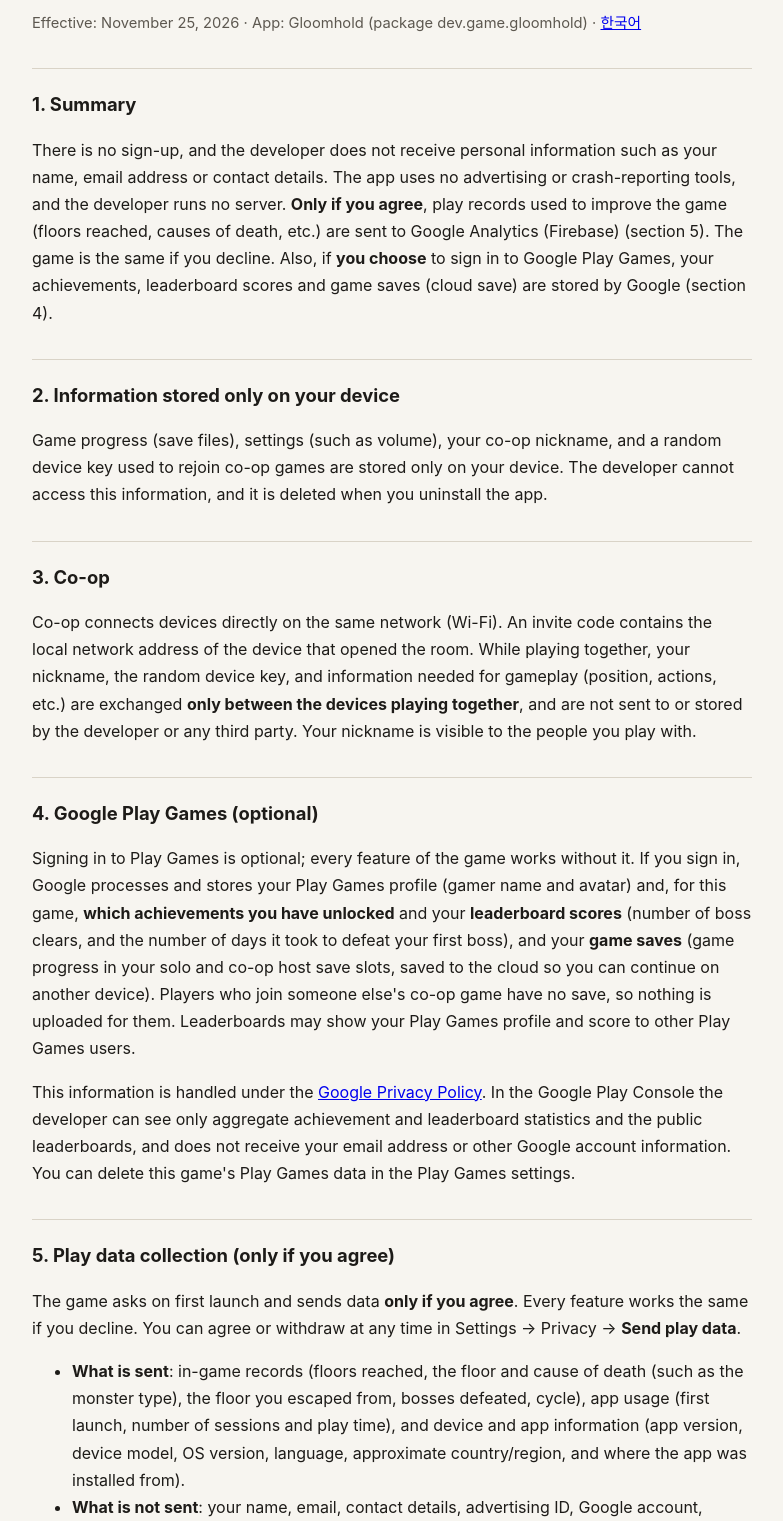
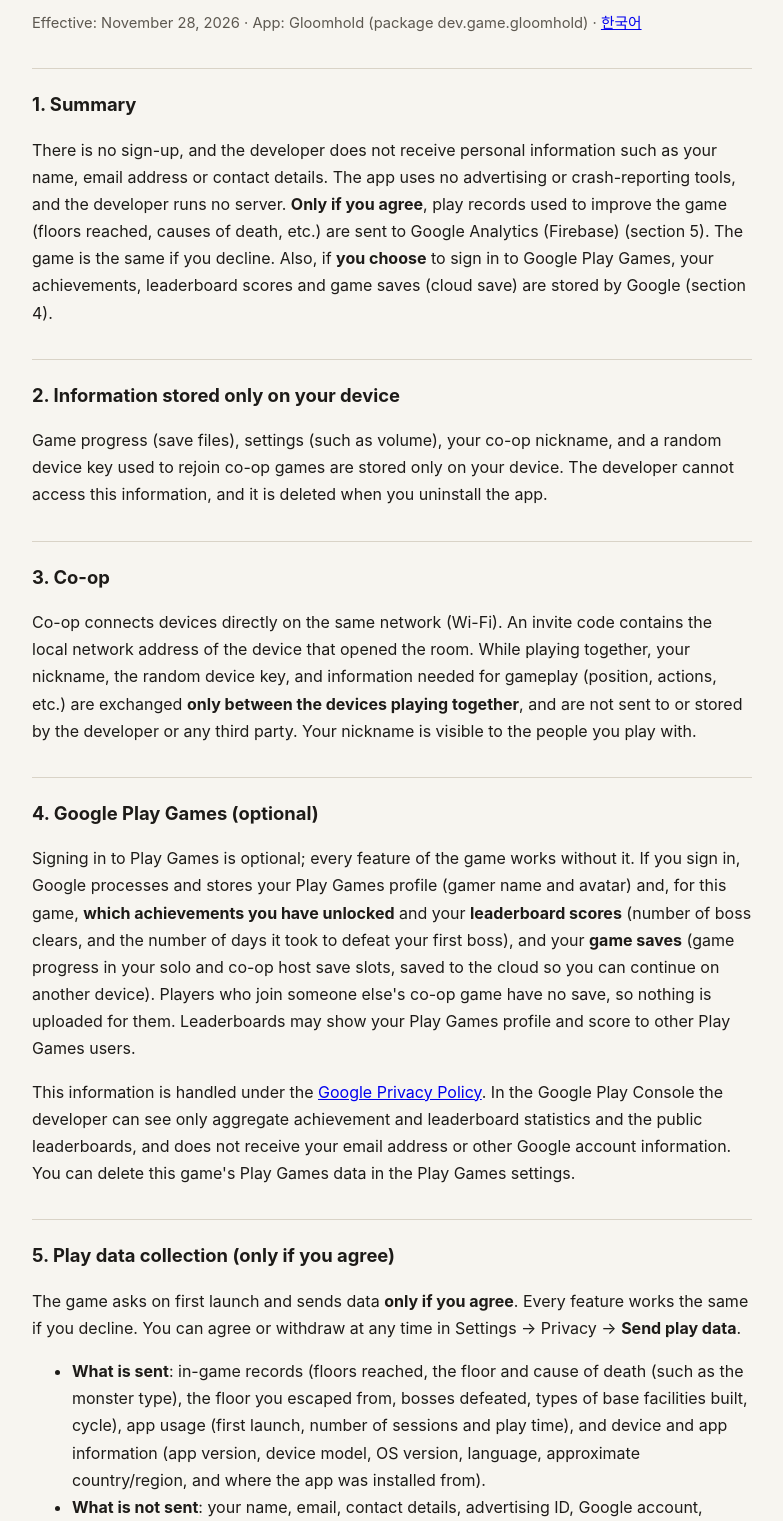
Before and after one commit to DNights/gloomhold-privacy, a plain HTML site: page en.html in a window 1280 px wide. Shown: the part 79-1600 px from the top of the page, without its empty margins (248-1031 px from the left). Drawn offline with Linux system fonts and the light colour scheme.

Commit message:
처리방침: 보내는 플레이 기록에 '지은 거점 시설 종류' 추가, 시행일 2026-11-28
Co-Authored-By: Claude Opus 5.5 <noreply@anthropic.com>

```diff
--- a/en.html
+++ b/en.html
@@ -17,7 +17,7 @@
 <body>
 <main>
 <h1>Gloomhold Privacy Policy</h1>
-<p class="muted">Effective: November 25, 2026 · App: Gloomhold (package dev.game.gloomhold) · <a href="./">한국어</a></p>
+<p class="muted">Effective: November 28, 2026 · App: Gloomhold (package dev.game.gloomhold) · <a href="./">한국어</a></p>
 
 <h2>1. Summary</h2>
 <p>There is no sign-up, and the developer does not receive personal information such as your name, email address or contact details. The app uses no advertising or crash-reporting tools, and the developer runs no server. <strong>Only if you agree</strong>, play records used to improve the game (floors reached, causes of death, etc.) are sent to Google Analytics (Firebase) (section 5). The game is the same if you decline. Also, if <strong>you choose</strong> to sign in to Google Play Games, your achievements, leaderboard scores and game saves (cloud save) are stored by Google (section 4).</p>
@@ -35,7 +35,7 @@
 <h2 id="analytics">5. Play data collection (only if you agree)</h2>
 <p>The game asks on first launch and sends data <strong>only if you agree</strong>. Every feature works the same if you decline. You can agree or withdraw at any time in Settings → Privacy → <strong>Send play data</strong>.</p>
 <ul>
-<li><strong>What is sent</strong>: in-game records (floors reached, the floor and cause of death (such as the monster type), the floor you escaped from, bosses defeated, cycle), app usage (first launch, number of sessions and play time), and device and app information (app version, device model, OS version, language, approximate country/region, and where the app was installed from).</li>
+<li><strong>What is sent</strong>: in-game records (floors reached, the floor and cause of death (such as the monster type), the floor you escaped from, bosses defeated, types of base facilities built, cycle), app usage (first launch, number of sessions and play time), and device and app information (app version, device model, OS version, language, approximate country/region, and where the app was installed from).</li>
 <li><strong>What is not sent</strong>: your name, email, contact details, advertising ID, Google account, nickname or precise location. Records are linked only by a random identifier that Firebase creates for each installation (app instance ID), and the developer cannot identify you from it.</li>
 <li><strong>Purpose</strong>: to see statistics such as which floors players find hard and how long they keep playing, in order to improve the game's difficulty and content. It is not used for advertising or marketing, and it is not sold.</li>
 <li><strong>Who processes it (processor, international transfer)</strong>: Google LLC (Firebase, Google Analytics). After you agree, data is sent over the internet from time to time while you play and is stored on Google servers, including in the United States. It is handled under the <a href="https://policies.google.com/privacy">Google Privacy Policy</a> and <a href="https://policies.google.com/technologies/partner-sites">how Google uses information from apps that use its services</a>.</li>
```
Also changed, not shown: index.html (+2 -2 lines).
